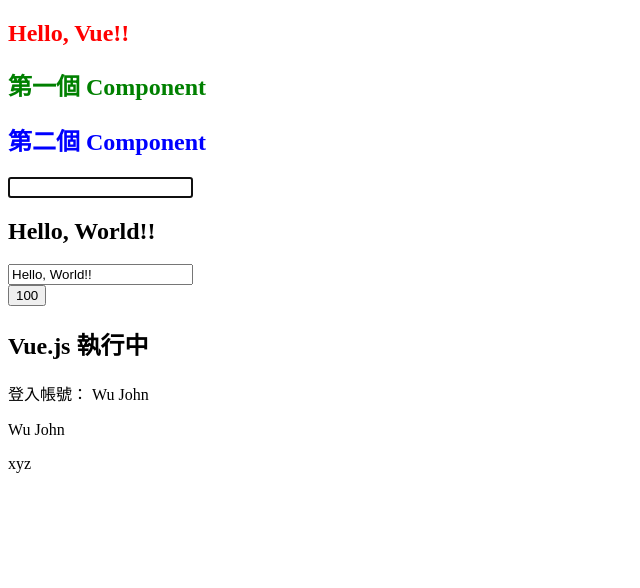
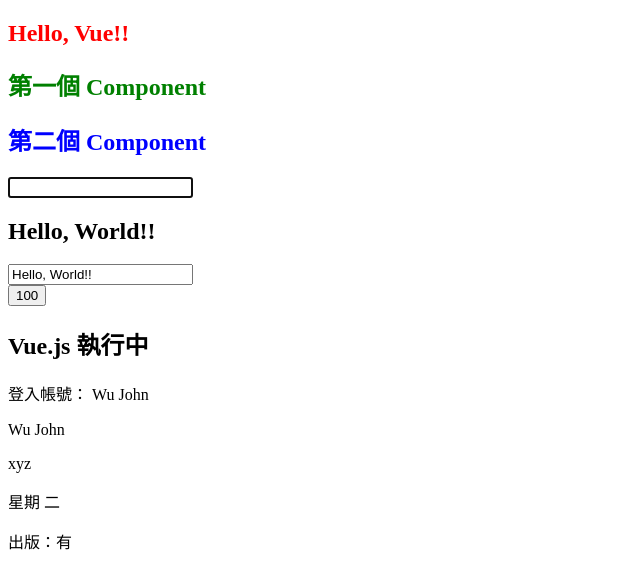
Before and after one commit to HsiaoHungWang/vue-ojtm, a Vue app: page / in a window 1280 px wide. Shown: the top 588 px of the page, without its empty margins (0-640 px from the left). Built offline with nearby package versions, Linux system fonts and the light colour scheme.

Commit message:
{{Text Interpolation插值}} 練習看看

```diff
--- a/src/components/BindingComponent.vue
+++ b/src/components/BindingComponent.vue
@@ -1,12 +1,18 @@
 <script setup>
 import { ref } from 'vue';
 
+// console.log(new Date().getDay()); // 0-6, 0表示星期日
 
 const title = ref('Vue.js');
 const user = ref({
     firstName: 'John',
     lastName: 'Wu'
 })
+const week = ref(["日", "一", "二", "三", "四", "五", "六"]);
+const author = ref({
+    books: ['Vue 2 - Advanced Guide', 'Vue 3 - Basic Guide', 'Vue 4 - The Mystery']
+})
+// console.log(author.value.books.length); //3
 
 const getName = () => {
     return `${user.value.lastName} ${user.value.firstName}`;
@@ -15,11 +21,13 @@ const getName = () => {
 
 <template>
     <div>
+        <!--{{Text Interpolation插值}} -->
         <h2>{{ title }} 執行中</h2>
         <p>{{ `登入帳號： ${user.lastName} ${user.firstName}` }}</p>
         <p>{{ getName() }}</p>
         <p>{{ false ? "abc" : "xyz" }}</p>
-
+        <p>星期 {{ week[new Date().getDay()] }}</p>
+        <p>出版：{{ author.books.length > 0 ? "有" : "沒有" }}</p>
     </div>
 </template>
 
```
